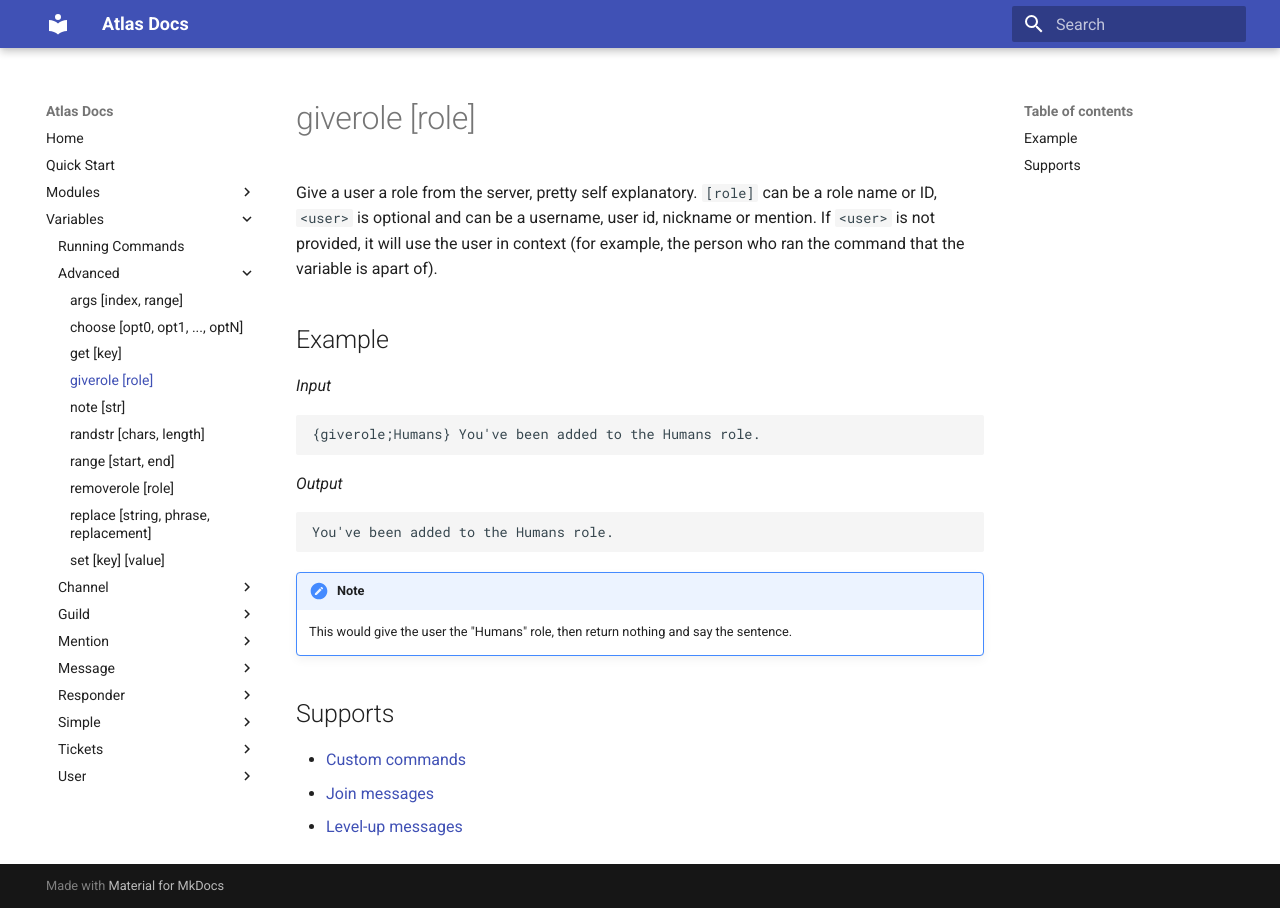
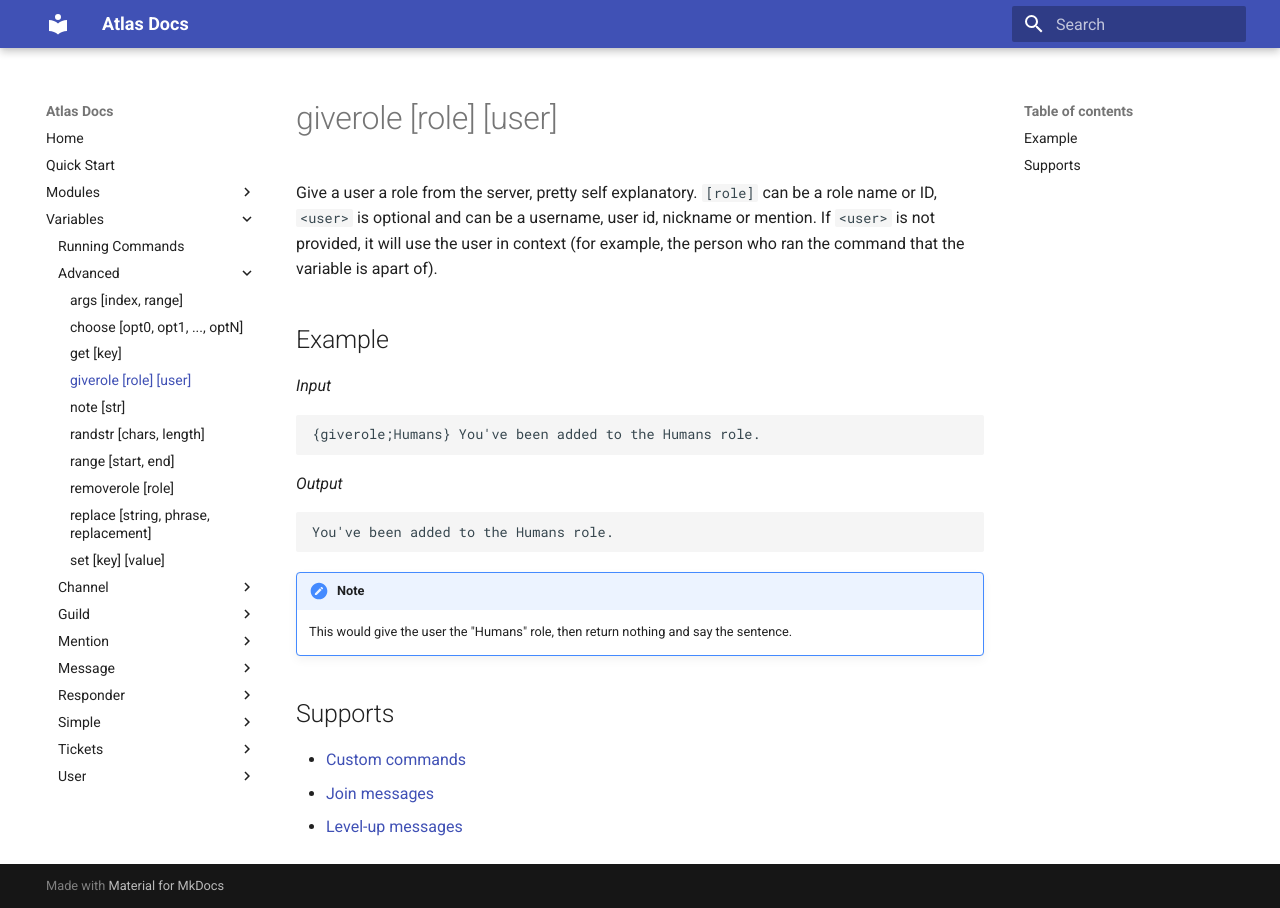
Before and after one commit to atlasbot/docs, an MkDocs documentation site: the page built from docs/Variables/Advanced/giverole.md, in a window 1280 px wide. Built offline with MkDocs 1.6.1 and Material for MkDocs 9.7.7, drawn with Linux system fonts in a browser that asks for light colours.

Commit message:
im autistic

```diff
--- a/docs/Variables/Advanced/giverole.md
+++ b/docs/Variables/Advanced/giverole.md
@@ -1,4 +1,4 @@
-# giverole [role] <user>
+# giverole [role] [user]
 
 Give a user a role from the server, pretty self explanatory. `[role]` can be a role name or ID, `<user>` is optional and can be a username, user id, nickname or mention. If `<user>` is not provided, it will use the user in context (for example, the person who ran the command that the variable is apart of).
 
```
